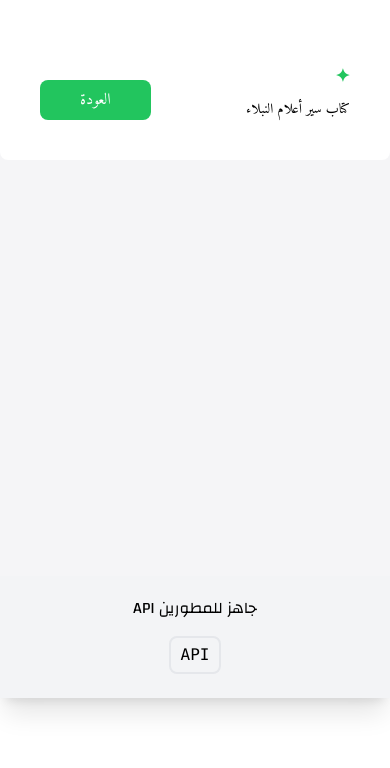
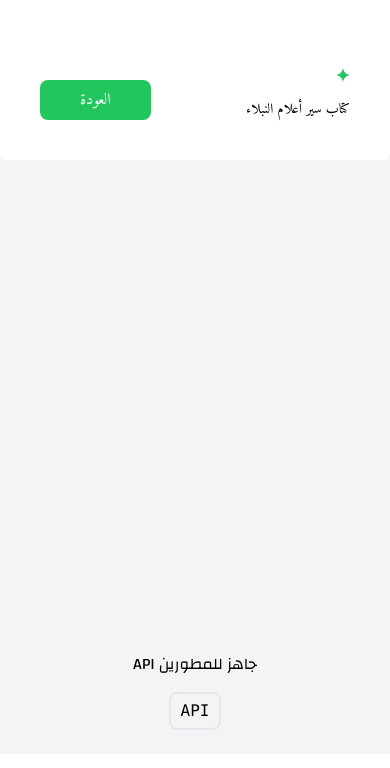
Before and after one commit to Mohamed-avr/siyar-app, a Next.js app: page /layout in a window 390 px wide. Shown: the top 768 px of the page. Built offline with nearby package versions, Linux system fonts and the light colour scheme; a web font is replaced by a local one.

Commit message:
FIX navbar bg

```diff
--- a/components/Footer.js
+++ b/components/Footer.js
@@ -2,13 +2,13 @@ import Link from "next/link"
 
 export default function Footer() {
   return (
-    <footer className='  shadow-xl  bg-gray-100 dark:bg-ForBackSecondary mt-6 font-arabicFont '>
+    <footer className='   bg-gray-100 dark:bg-ForBackSecondary mt-14 font-arabicFont '>
         <div className=' dark:text-white text-black flex justify-center items-center flex-col pt-5 pb-6  space-y-4'>
           <h2 className=' text-base '>
              API جاهز للمطورين
           </h2>
-         <h3 className="p-6 paddingStyle  border-2 rounded-lg ">
-         <Link  href={'/'} className=" font-mono  "> API </Link>
+         <h3 className="p-6 paddingStyle  border-2 rounded-lg hover:text-green-500 hover:border-green-500 ">
+         <Link  href={'https://github.com/Mohamed-avr/siyar-api'} className=" font-mono  "> API </Link>
          </h3>
          </div>
    </footer>
--- a/components/SearchBar.js
+++ b/components/SearchBar.js
@@ -17,7 +17,7 @@ export default function SearchBar({siyar , setSearcheResults}) {
     <>
         <form  onSubmit={handleSubmit}  >
             <input
-            className="dark:bg-ForBackprimary rounded-3xl text-right text-sm pr-3 font-arabicFont  mt-9 h-12 w-[20rem]  border-2 dark:border-white/70 border-black/40  outline-none "
+            className="dark:bg-ForBackprimary bg-white rounded-3xl text-right text-sm pr-3 font-arabicFont  mt-9 h-12 w-[20rem]  border-2 dark:border-white/70 border-gray-100   outline-none "
             type="text"
             id="search"
             placeholder="إبحث الأن"
--- a/pages/index.js
+++ b/pages/index.js
@@ -49,10 +49,10 @@ export default function Home() {
 
       <main className={`${siyar ? 'dark:bg-ForBackprimary  dark:text-ForTexts h-auto bg-gray-100' : 'dark:bg-ForBackprimary dark:text-ForTexts h-screen  bg-gray-100 '}`} >
 
-        <div className='  dark:bg-ForBackSecondary sm:px-11  px-6 h-40 flex flex-col justify-center items-center relative  rounded-bl-[1.6rem] sm:rounded-bl-[3rem] rounded-br-[1.6rem] sm:rounded-br-[3rem]  shadow-xl  shadow-black/5  '>
+        <div className='  bg-white dark:bg-ForBackSecondary sm:px-11  px-6 h-40 flex flex-col justify-center items-center relative  rounded-bl-[1.6rem] sm:rounded-bl-[3rem] rounded-br-[1.6rem] sm:rounded-br-[3rem]  shadow-xl  shadow-black/5  '>
 
-          <div className='flex  mt-20 justify-between w-full  '>
-           <div className=' bg-black/10 sm:px-4 p-2 sm:py-2 rounded-xl '>
+          <div className='flex  mt-20 justify-between w-full    '>
+           <div className=' dark:bg-ForBackprimary bg-gray-100 sm:px-4 p-2 sm:py-2 rounded-xl '>
            <DarkModeButton />
            </div>
             <h2 className=' font-arabicFont sm:text-3xl text-xl  dark:text-ForTexts text-black   z-10 '> أكثر الشخصيات العربية </h2>
--- a/pages/layout.js
+++ b/pages/layout.js
@@ -34,7 +34,7 @@ export default function Layout() {
 
                     </div>
                 </div>
-                <div className='sm:px-10 px-3  min-h-[22rem] sm:mt-12 mt-10 '>
+                <div className='sm:px-10 px-3  min-h-[22rem] sm:mt-12  mt-16 '>
                     <p className='mt text-right mt-10 font-lg text-black/85 pb-10 leading-10 '>
                         {bio}
                     </p>
```
